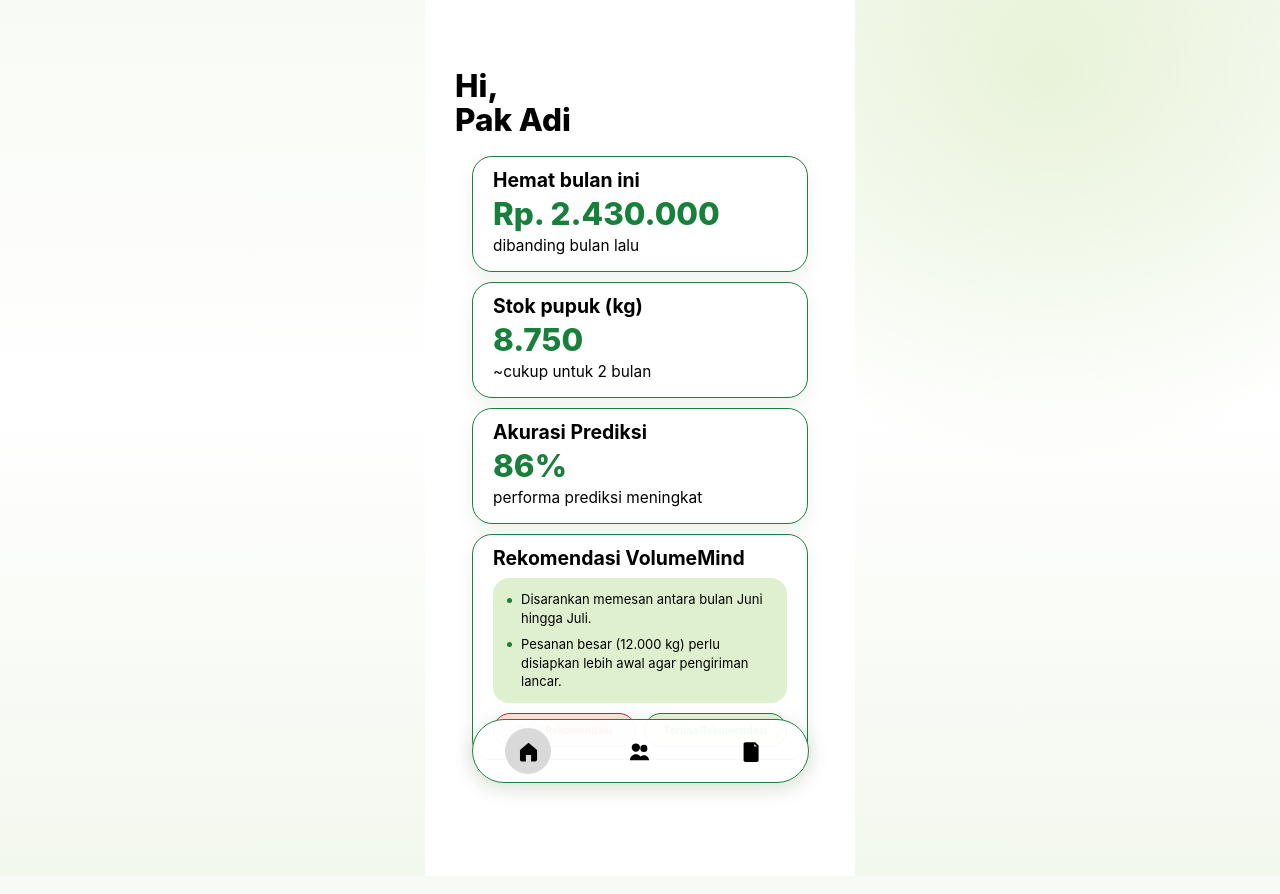
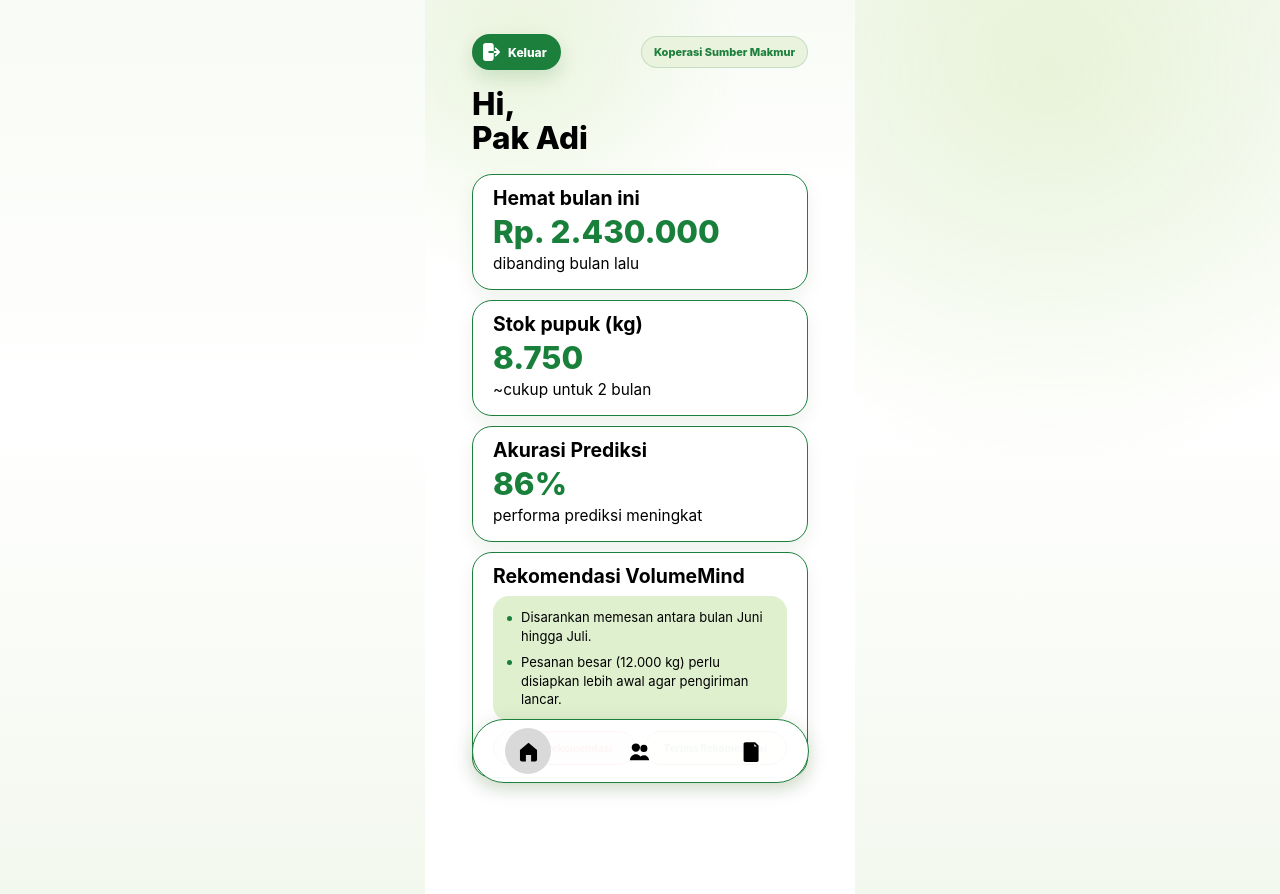
Before and after one commit to OlanIsm/TechnoScape-2026-Hackathon, a React (Vite) app in the folder frontend/: page /dashboard in a window 1280 px wide. Built offline with nearby package versions, Linux system fonts and the light colour scheme.

Commit message:
Polish app headers

```diff
--- /dev/null
+++ b/frontend/src/components/AppTopBar.tsx
@@ -0,0 +1,25 @@
+import { useNavigate } from 'react-router-dom';
+import logoutIcon from '../assets/logout-icon.svg';
+
+type AppTopBarProps = {
+  eyebrow: string;
+};
+
+export function AppTopBar({ eyebrow }: AppTopBarProps) {
+  const navigate = useNavigate();
+
+  return (
+    <div className="app-top-bar">
+      <button
+        aria-label="Logout"
+        className="logout-button"
+        type="button"
+        onClick={() => navigate('/login')}
+      >
+        <img alt="" src={logoutIcon} />
+        <span>Keluar</span>
+      </button>
+      <span className="top-context-chip">{eyebrow}</span>
+    </div>
+  );
+}
--- a/frontend/src/pages/CollectiveBuyPage.tsx
+++ b/frontend/src/pages/CollectiveBuyPage.tsx
@@ -1,4 +1,5 @@
 import { useMemo, useState } from 'react';
+import { AppTopBar } from '../components/AppTopBar';
 import { MobileBottomNav } from '../components/MobileBottomNav';
 
 const pools = [
@@ -60,6 +61,8 @@ export function CollectiveBuyPage() {
     <main className="collective-page">
       <section className="collective-phone" aria-label="Borong Bareng VolumeMate">
         <div className="collective-content">
+          <AppTopBar eyebrow="4 pool aktif" />
+
           <header className="collective-header">
             <h1>Borong Bareng</h1>
           </header>
--- a/frontend/src/pages/DashboardPage.tsx
+++ b/frontend/src/pages/DashboardPage.tsx
@@ -1,4 +1,5 @@
 import { useState } from 'react';
+import { AppTopBar } from '../components/AppTopBar';
 import { MobileBottomNav } from '../components/MobileBottomNav';
 
 const metrics = [
@@ -30,6 +31,8 @@ export function DashboardPage() {
     <main className="dashboard-page">
       <section className="dashboard-phone" aria-label="Dashboard VolumeMate">
         <div className="dashboard-content">
+          <AppTopBar eyebrow="Koperasi Sumber Makmur" />
+
           <header className="dashboard-header">
             <p>Hi,</p>
             <h1>Pak Adi</h1>
--- a/frontend/src/styles/global.css
+++ b/frontend/src/styles/global.css
@@ -580,6 +580,63 @@ a {
   background: #f4faef;
 }
 
+.app-top-bar {
+  display: flex;
+  width: min(100%, 336px);
+  align-items: center;
+  justify-content: space-between;
+  gap: 10px;
+  margin: 0 auto 18px;
+}
+
+.logout-button {
+  display: inline-flex;
+  min-height: 36px;
+  align-items: center;
+  gap: 8px;
+  border: 1px solid rgba(28, 127, 60, 0.18);
+  border-radius: 999px;
+  padding: 0 13px 0 10px;
+  background: #1c7f3c;
+  color: #ffffff;
+  font-size: 12px;
+  font-weight: 800;
+  cursor: pointer;
+  box-shadow: 0 8px 18px rgba(28, 127, 60, 0.16);
+  transition:
+    transform 150ms ease,
+    box-shadow 150ms ease;
+}
+
+.logout-button:hover {
+  transform: translateY(-1px);
+  box-shadow: 0 10px 22px rgba(28, 127, 60, 0.2);
+}
+
+.logout-button img {
+  width: 17px;
+  height: 18px;
+  object-fit: contain;
+}
+
+.top-context-chip {
+  display: inline-flex;
+  min-width: 0;
+  min-height: 32px;
+  align-items: center;
+  border: 1px solid rgba(28, 127, 60, 0.18);
+  border-radius: 999px;
+  padding: 0 12px;
+  background: #eaf3de;
+  color: #1c7f3c;
+  font-size: 11px;
+  font-weight: 800;
+  line-height: 1;
+  overflow: hidden;
+  text-overflow: ellipsis;
+  white-space: nowrap;
+}
+
 .dashboard-page {
   display: grid;
   min-height: 100vh;
@@ -594,15 +651,18 @@ a {
   width: min(100%, 430px);
   min-height: 100vh;
   overflow: hidden;
-  background: #ffffff;
+  background:
+    radial-gradient(circle at 22% 7%, rgba(140, 198, 63, 0.14), transparent 25%),
+    linear-gradient(180deg, #f8fbf5 0%, #ffffff 22%);
 }
 
 .dashboard-content {
-  padding: 70px 30px 116px;
+  padding: 34px 30px 116px;
 }
 
 .dashboard-header {
-  margin-bottom: 18px;
+  width: min(100%, 336px);
+  margin: 0 auto 18px;
   color: #000000;
   font-family:
     "Plus Jakarta Sans", Inter, ui-sans-serif, system-ui, -apple-system,
@@ -796,13 +856,15 @@ a {
   width: min(100%, 430px);
   min-height: 100vh;
   overflow: hidden;
-  background: #ffffff;
+  background:
+    radial-gradient(circle at 22% 7%, rgba(140, 198, 63, 0.14), transparent 25%),
+    linear-gradient(180deg, #f8fbf5 0%, #ffffff 22%);
 }
 
 .collective-content {
   height: 100vh;
   overflow-y: auto;
-  padding: 70px 33px 104px;
+  padding: 34px 33px 104px;
   scrollbar-width: none;
 }
 
@@ -811,7 +873,8 @@ a {
 }
 
 .collective-header h1 {
-  margin: 0 0 20px;
+  width: min(100%, 336px);
+  margin: 0 auto 20px;
   color: #000000;
   font-family:
     "Plus Jakarta Sans", Inter, ui-sans-serif, system-ui, -apple-system,
```
Also changed, not shown: frontend/src/assets/logout-icon.svg (added).
